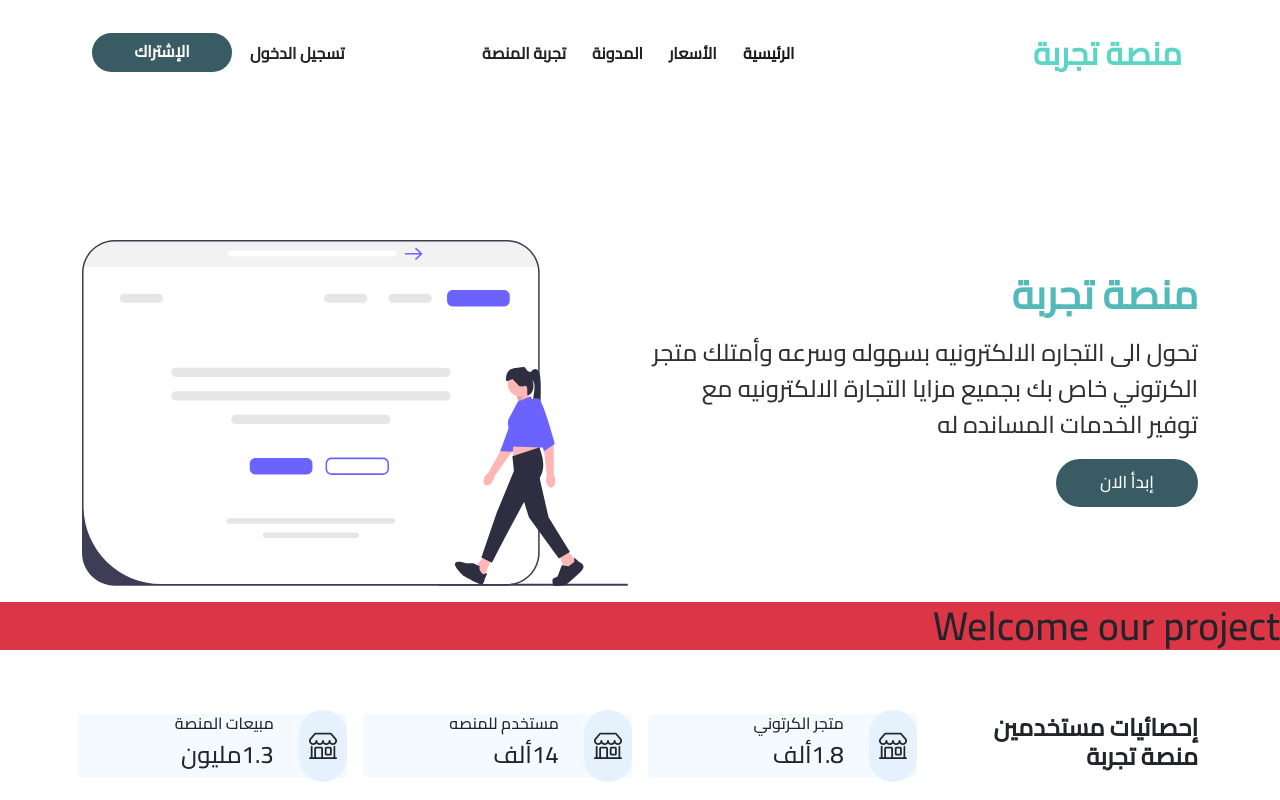
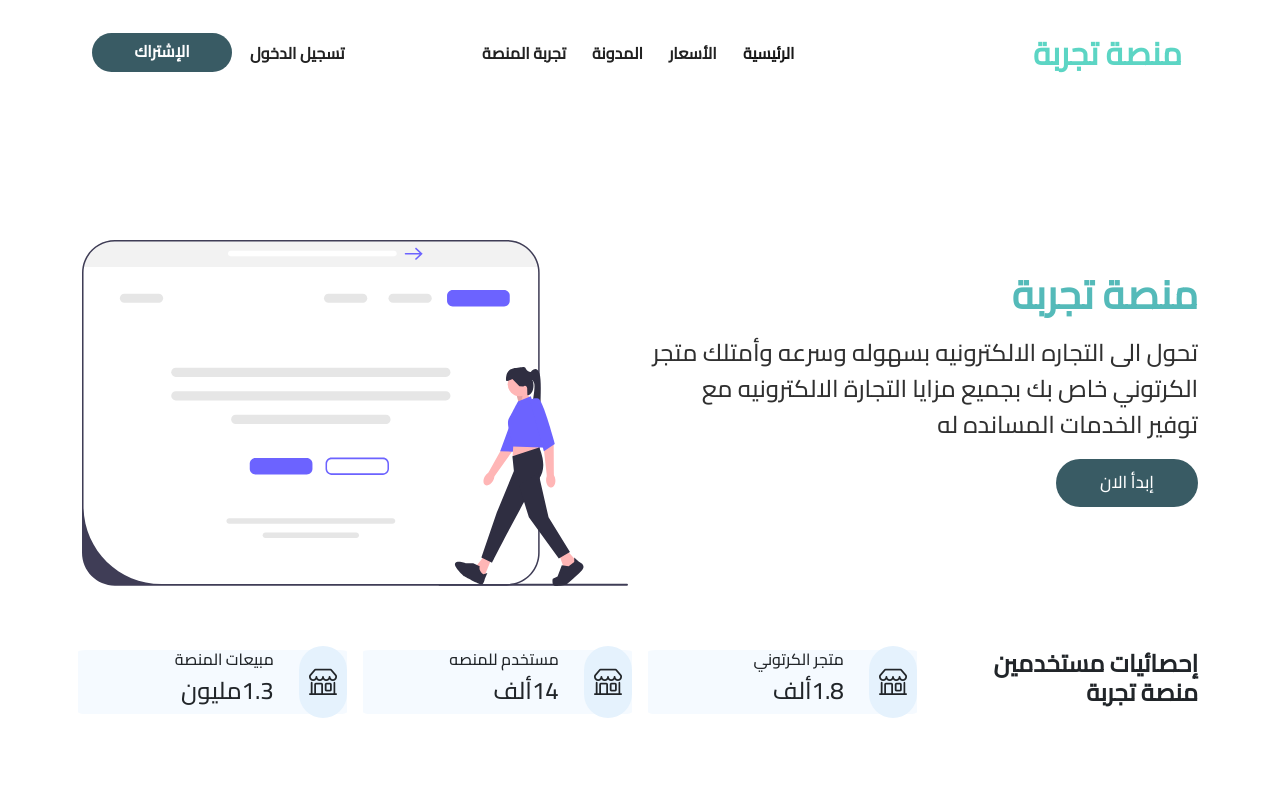
Before and after one commit to saeedalareeni/Tagroba, a plain HTML site: page index.html in a window 1280 px wide. Shown: the top 800 px of the page. Drawn offline with nearby package versions, Linux system fonts and the light colour scheme; a web font is replaced by a local one.

Commit message:
Update index.html

```diff
--- a/index.html
+++ b/index.html
@@ -111,7 +111,7 @@
       </header>
     </section>
     <!-- End Header -->
-    <h1 class="bg-danger">Welcome our project</h1>
+
     <!-- start statistics -->
     <section class="my-5">
       <div class="statistics">
```
